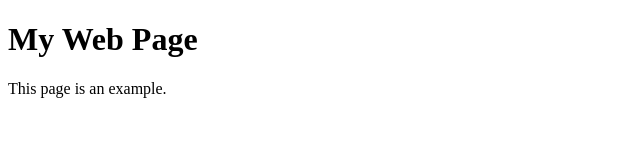
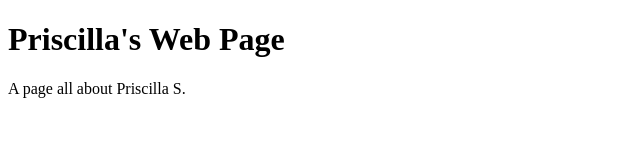
Before and after one commit to prspen85/git-example2-ps, a plain HTML site: page index.html in a window 1280 px wide. Shown: the whole page, without its empty margins (0-640 px from the left). Drawn offline with Linux system fonts and the light colour scheme.

Commit message:
Add practice HTML to repo

```diff
--- a/index.html
+++ b/index.html
@@ -3,15 +3,18 @@
 
 <head>
     <meta charset="UTF-8">
-    <meta name="author" content="your name">
-    <meta name="description" content="description of your page">
-    <meta name="keywords" content="list,of,keywords,separate,by,commas">
-    <title>My Web Page</title>
+    <meta name="viewport" content="width=device-width, initial-scale=1.0">
+    <meta http-equiv="X-UA-Compatible" content="ie=edge">
+    <title>Priscilla's Web Page</title>
 </head>
 
 <body>
-    <h1>My Web Page</h1>
-    <p>This page is an example.</p>
+    <header>
+        <h1>Priscilla's Web Page</h1>
+        <p>A page all about Priscilla S.</p>
+    </header>
+
+
 </body>
 
 </html>
```
